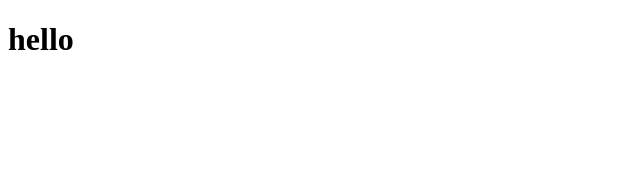
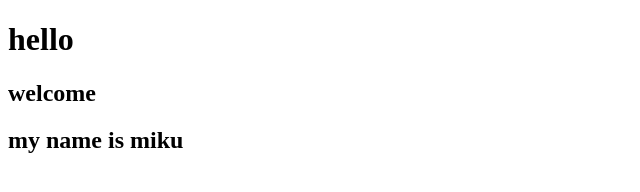
Before and after one commit to manoj8260/conflit, a plain HTML site: page index.html in a window 1280 px wide. Shown: the whole page, without its empty margins (0-640 px from the left). Drawn offline with Linux system fonts and the light colour scheme.

Commit message:
modify(miku)

```diff
--- a/index.html
+++ b/index.html
@@ -7,5 +7,7 @@
 </head>
 <body>
     <h1>hello</h1>
+    <h2>welcome</h2>
+    <h2>my name is miku</h2>
 </body>
 </html>
```
